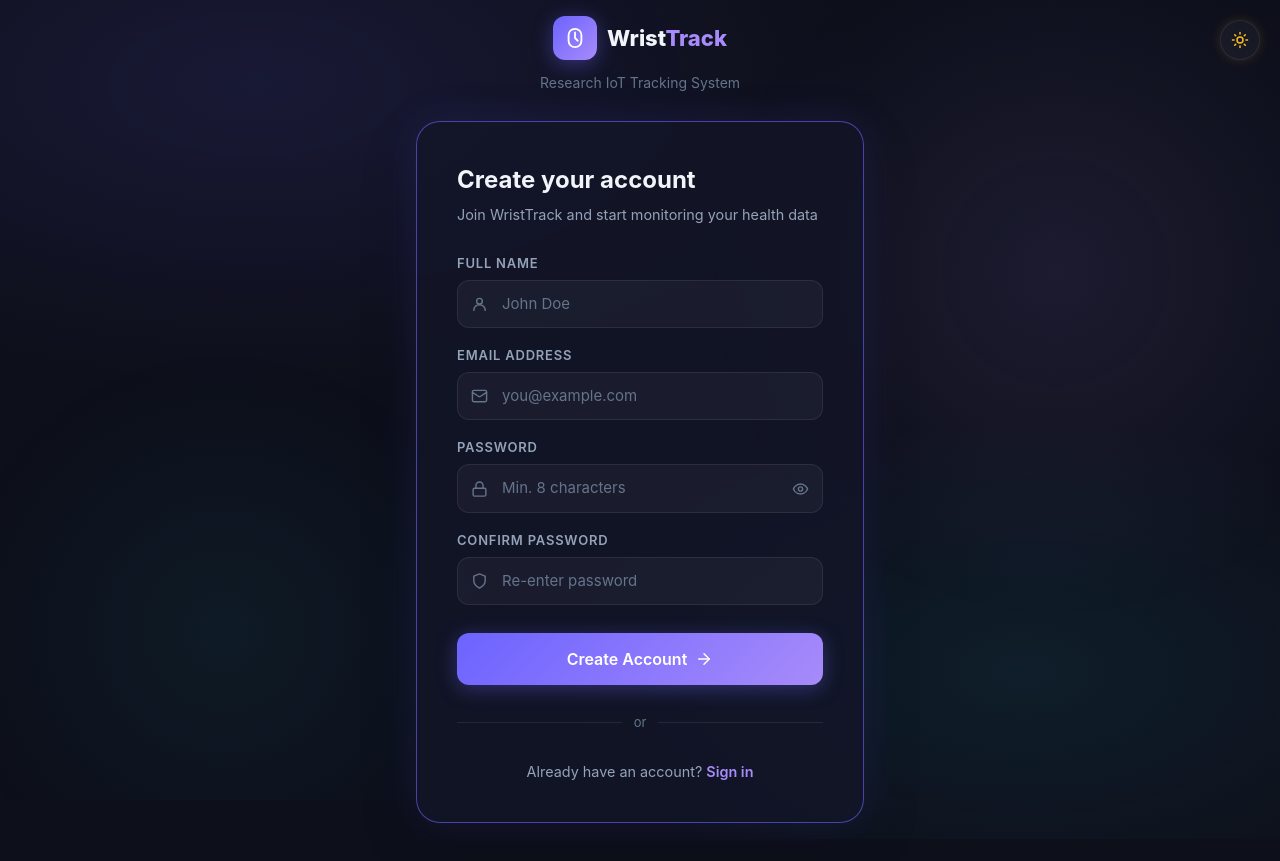
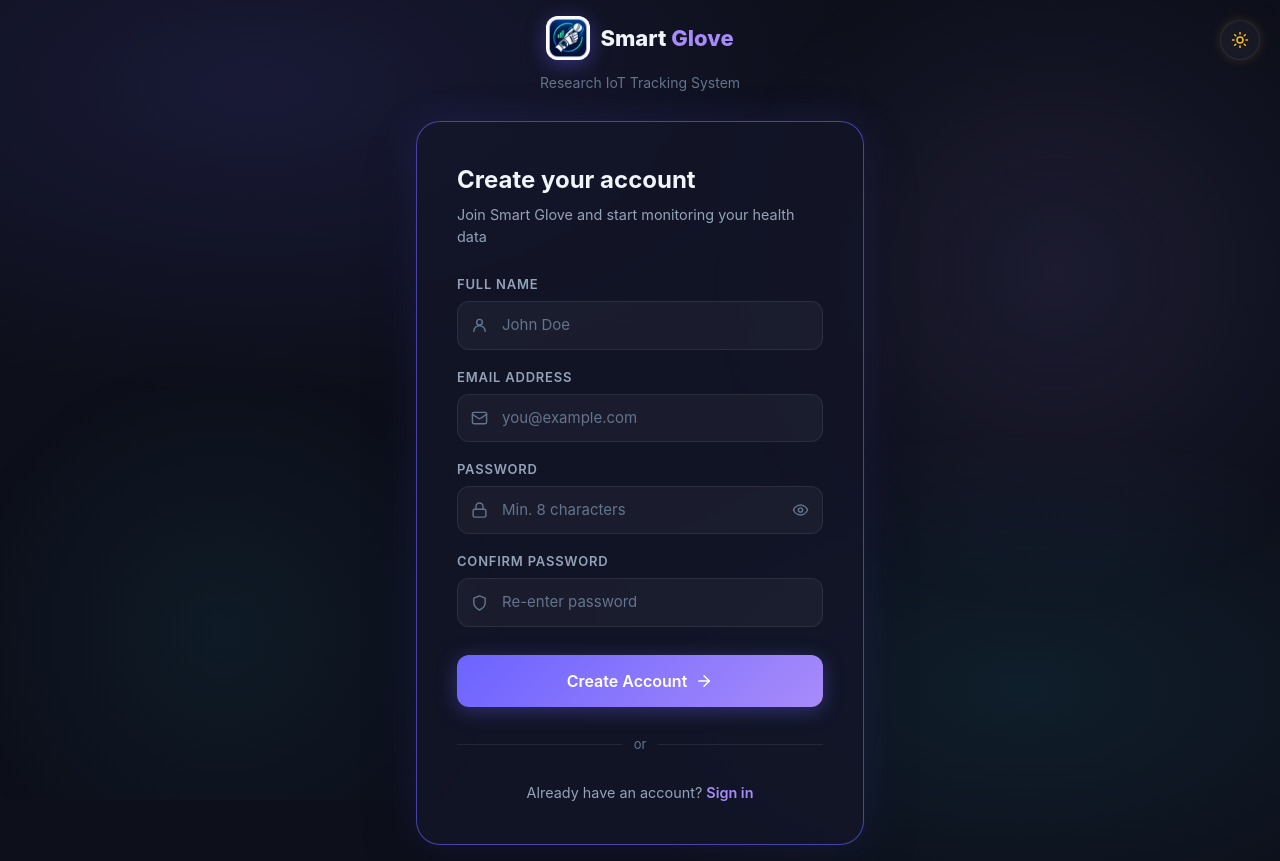
Before and after one commit to Randimal441/Wrist-wearable-tracking-device, a Next.js app in the folder myapp/: page /signup in a window 1280 px wide. Before the commit the page ends 839 px from the top, so only its background shows below. Built offline with nearby package versions, Linux system fonts and the light colour scheme.

Commit message:
change the logo and web name

```diff
--- a/myapp/app/admin/AdminDashboardClient.tsx
+++ b/myapp/app/admin/AdminDashboardClient.tsx
@@ -199,14 +199,11 @@ export default function AdminDashboardClient({ admin }: AdminProps) {
               display: 'flex', alignItems: 'center', justifyContent: 'center',
               flexShrink: 0, boxShadow: '0 4px 12px rgba(251,146,60,0.35)',
             }}>
-              <svg width="18" height="18" viewBox="0 0 24 24" fill="none" stroke="white" strokeWidth="2" strokeLinecap="round" strokeLinejoin="round">
-                <path d="M12 2L2 7l10 5 10-5-10-5z" />
-                <path d="M2 17l10 5 10-5M2 12l10 5 10-5" />
-              </svg>
+              <img src="/smart-glove-logo.png" alt="Smart Glove logo" width="36" height="36" style={{ borderRadius: '10px', objectFit: 'cover' }} />
             </div>
             <div style={{ flex: 1 }}>
               <div style={{ fontWeight: 700, fontSize: '0.9375rem', color: 'var(--text-primary)' }}>
-                Wrist<span style={{ color: '#fb923c' }}>Track</span>
+                Smart <span style={{ color: '#fb923c' }}>Glove</span>
               </div>
               <div style={{ fontSize: '0.7rem', color: 'var(--accent-orange)', marginTop: '-1px', fontWeight: 600 }}>Admin Panel</div>
             </div>
--- a/myapp/app/dashboard/UserDashboardClient.tsx
+++ b/myapp/app/dashboard/UserDashboardClient.tsx
@@ -64,14 +64,11 @@ export default function UserDashboardClient({ user }: UserProps) {
               display: 'flex', alignItems: 'center', justifyContent: 'center',
               flexShrink: 0,
             }}>
-              <svg width="18" height="18" viewBox="0 0 24 24" fill="none" stroke="white" strokeWidth="2" strokeLinecap="round" strokeLinejoin="round">
-                <rect x="5" y="2" width="14" height="20" rx="7" />
-                <path d="M12 6v6l3 3" />
-              </svg>
+              <img src="/smart-glove-logo.png" alt="Smart Glove logo" width="36" height="36" style={{ borderRadius: '10px', objectFit: 'cover' }} />
             </div>
             <div style={{ flex: 1 }}>
               <div style={{ fontWeight: 700, fontSize: '0.9375rem', color: 'var(--text-primary)' }}>
-                Wrist<span style={{ color: 'var(--accent-secondary)' }}>Track</span>
+                Smart <span style={{ color: 'var(--accent-secondary)' }}>Glove</span>
               </div>
               <div style={{ fontSize: '0.7rem', color: 'var(--text-muted)', marginTop: '-1px' }}>User Portal</div>
             </div>
--- a/myapp/app/layout.tsx
+++ b/myapp/app/layout.tsx
@@ -3,10 +3,11 @@ import './globals.css';
 import { ThemeProvider } from './context/ThemeContext';
 
 export const metadata: Metadata = {
-  title: 'WristTrack — Wearable Tracking System',
+  title: 'Smart Glove — Wearable Tracking System',
   description:
     'Research-grade wrist-wearable IoT tracking device dashboard. Monitor your health metrics in real time.',
-  keywords: ['wrist tracker', 'IoT', 'health monitoring', 'wearable device'],
+  keywords: ['smart glove', 'IoT', 'health monitoring', 'wearable device'],
+  icons: { icon: '/smart-glove-logo.png' },
 };
 
 export default function RootLayout({
--- a/myapp/app/login/page.tsx
+++ b/myapp/app/login/page.tsx
@@ -92,14 +92,10 @@ export default function LoginPage() {
               display: 'flex', alignItems: 'center', justifyContent: 'center',
               boxShadow: '0 4px 20px rgba(108,99,255,0.4)',
             }}>
-              {/* Wrist icon */}
-              <svg width="22" height="22" viewBox="0 0 24 24" fill="none" stroke="white" strokeWidth="2" strokeLinecap="round" strokeLinejoin="round">
-                <rect x="5" y="2" width="14" height="20" rx="7" />
-                <path d="M12 6v6l3 3" />
-              </svg>
+              <img src="/smart-glove-logo.png" alt="Smart Glove logo" width="44" height="44" style={{ borderRadius: '12px', objectFit: 'cover' }} />
             </div>
             <span style={{ fontSize: '1.375rem', fontWeight: 800, color: 'var(--text-primary)' }}>
-              Wrist<span style={{ color: 'var(--accent-secondary)' }}>Track</span>
+              Smart <span style={{ color: 'var(--accent-secondary)' }}>Glove</span>
             </span>
           </div>
           <p style={{ color: 'var(--text-muted)', fontSize: '0.875rem' }}>
--- a/myapp/app/signup/page.tsx
+++ b/myapp/app/signup/page.tsx
@@ -133,13 +133,10 @@ export default function SignupPage() {
               display: 'flex', alignItems: 'center', justifyContent: 'center',
               boxShadow: '0 4px 20px rgba(108,99,255,0.4)',
             }}>
-              <svg width="22" height="22" viewBox="0 0 24 24" fill="none" stroke="white" strokeWidth="2" strokeLinecap="round" strokeLinejoin="round">
-                <rect x="5" y="2" width="14" height="20" rx="7" />
-                <path d="M12 6v6l3 3" />
-              </svg>
+              <img src="/smart-glove-logo.png" alt="Smart Glove logo" width="44" height="44" style={{ borderRadius: '12px', objectFit: 'cover' }} />
             </div>
             <span style={{ fontSize: '1.375rem', fontWeight: 800, color: 'var(--text-primary)' }}>
-              Wrist<span style={{ color: 'var(--accent-secondary)' }}>Track</span>
+              Smart <span style={{ color: 'var(--accent-secondary)' }}>Glove</span>
             </span>
           </div>
           <p style={{ color: 'var(--text-muted)', fontSize: '0.875rem' }}>Research IoT Tracking System</p>
@@ -152,7 +149,7 @@ export default function SignupPage() {
               Create your account
             </h1>
             <p style={{ color: 'var(--text-secondary)', fontSize: '0.9rem' }}>
-              Join WristTrack and start monitoring your health data
+              Join Smart Glove and start monitoring your health data
             </p>
           </div>
 
--- a/myapp/package.json
+++ b/myapp/package.json
@@ -1,5 +1,5 @@
 {
-  "name": "wrist-tracking",
+  "name": "smart-glove",
   "version": "0.1.0",
   "private": true,
   "scripts": {
--- a/myapp/scripts/seed-admin.ts
+++ b/myapp/scripts/seed-admin.ts
@@ -6,7 +6,7 @@ const rl = readline.createInterface({ input: process.stdin, output: process.stdo
 const question = (q: string) => new Promise<string>((resolve) => rl.question(q, resolve));
 
 async function seedAdmin() {
-  console.log('\n🔑  Wrist Tracking — Admin Seed Script\n');
+  console.log('\n🔑  Smart Glove — Admin Seed Script\n');
   console.log('This will create the admin account in your database.\n');
 
   const name = await question('Admin name     : ');
```
Also changed, not shown: myapp/public/smart-glove-logo.png (added), 1 other file (tests, documents, lock files or other folders).
